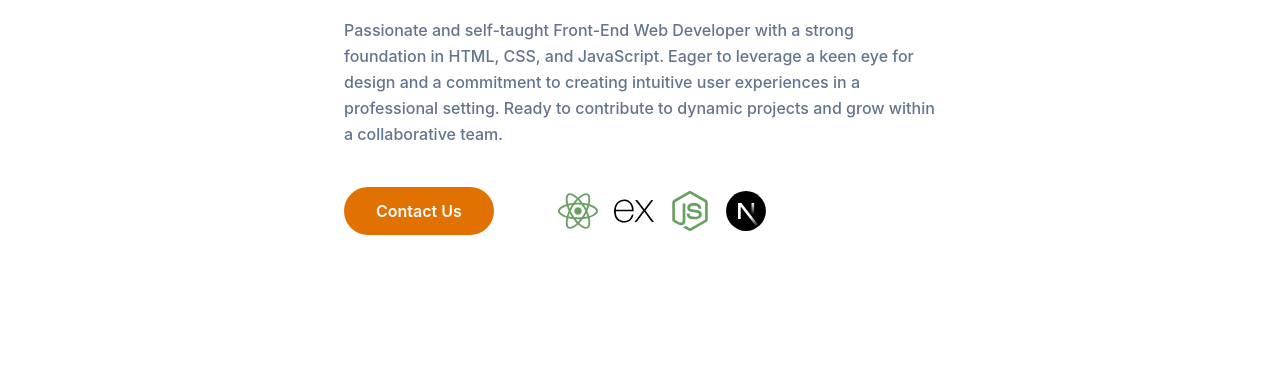
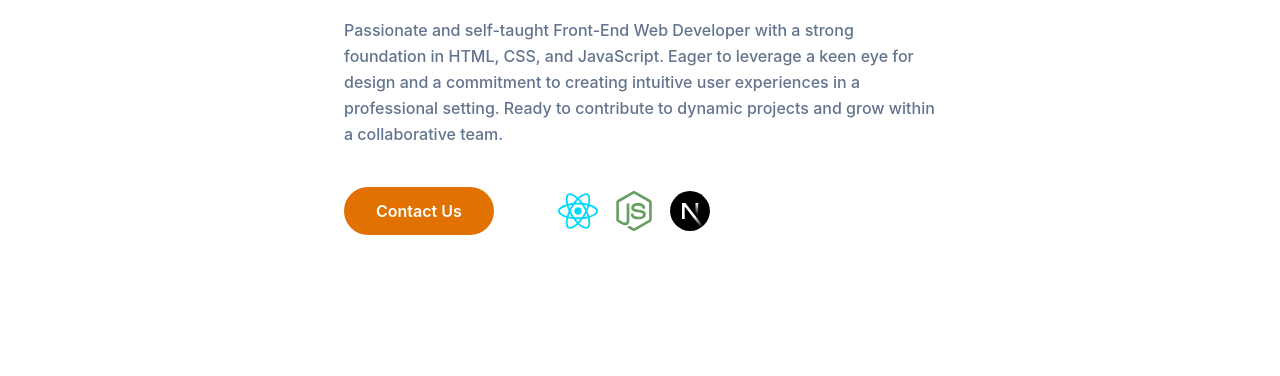
Before and after one commit to WiroCode/web-portfolio, a website: page index.html in a window 1280 px wide. Shown: the part 271-647 px from the top of the page. Drawn offline with Linux system fonts and the light colour scheme.

Commit message:
Update index.html icon

```diff
--- a/index.html
+++ b/index.html
@@ -416,7 +416,7 @@
                 </svg>
 
                 <!-- ExpressJS Icon -->
-                <svg
+            <!--    <svg
                   class="w-10 h-10 ml-2 mr-2 justify-items-center content-center"
                   xmlns="http://www.w3.org/2000/svg"
                   viewBox="0 0 1333.33 773.55"
@@ -446,7 +446,7 @@
                   xml:space="preserve"
                 >
                   <style type="text/css">
-                    .st0 {
+                    .st7 {
                       fill-rule: evenodd;
                       clip-rule: evenodd;
                       fill: #689f63;
@@ -454,7 +454,7 @@
                   </style>
                   <g>
                     <path
-                      class="st0"
+                      class="st7"
                       d="M68.43,87.08c-19.7,0-23.83-9.04-23.83-16.63c0-0.72,0.58-1.3,1.3-1.3h5.82c0.64,0,1.18,0.47,1.28,1.1 c0.88,5.93,3.49,8.92,15.41,8.92c9.49,0,13.52-2.14,13.52-7.18c0-2.9-1.15-5.05-15.89-6.49c-12.33-1.22-19.95-3.93-19.95-13.8 c0-9.08,7.66-14.49,20.5-14.49c14.42,0,21.56,5,22.46,15.76c0.03,0.37-0.1,0.73-0.35,1c-0.25,0.26-0.6,0.42-0.96,0.42H81.9 c-0.61,0-1.14-0.43-1.26-1.01c-1.41-6.23-4.81-8.23-14.07-8.23c-10.36,0-11.56,3.61-11.56,6.31c0,3.28,1.42,4.24,15.4,6.09 c13.84,1.84,20.41,4.43,20.41,14.16c0,9.81-8.18,15.43-22.45,15.43L68.43,87.08L68.43,87.08z M54.52,122.88 c-1.65,0-3.28-0.43-4.72-1.26l-15.03-8.9c-2.25-1.26-1.15-1.7-0.41-1.96c2.99-1.05,3.6-1.28,6.8-3.1c0.34-0.19,0.78-0.12,1.12,0.08 l11.55,6.85c0.42,0.23,1.01,0.23,1.4,0l45.03-25.99c0.42-0.24,0.69-0.72,0.69-1.22V35.43c0-0.52-0.27-0.98-0.7-1.24L55.23,8.22 c-0.42-0.25-0.97-0.25-1.39,0l-45,25.97c-0.44,0.25-0.71,0.73-0.71,1.23v51.96c0,0.5,0.27,0.97,0.7,1.21l12.33,7.12 c6.69,3.35,10.79-0.6,10.79-4.56V39.86c0-0.73,0.57-1.3,1.31-1.3l5.7,0c0.71,0,1.3,0.56,1.3,1.3v51.31 c0,8.93-4.87,14.05-13.33,14.05c-2.6,0-4.66,0-10.38-2.82L4.72,95.59C1.8,93.9,0,90.75,0,87.38V35.42c0-3.38,1.8-6.54,4.72-8.21 l45.07-26c2.85-1.61,6.64-1.61,9.47,0l45.02,26.01c2.91,1.68,4.72,4.82,4.72,8.21v51.96c0,3.37-1.81,6.51-4.72,8.21l-45.02,26 c-1.44,0.83-3.08,1.26-4.74,1.26L54.52,122.88L54.52,122.88z M54.52,122.88L54.52,122.88L54.52,122.88L54.52,122.88z"
                     />
                   </g>
```
